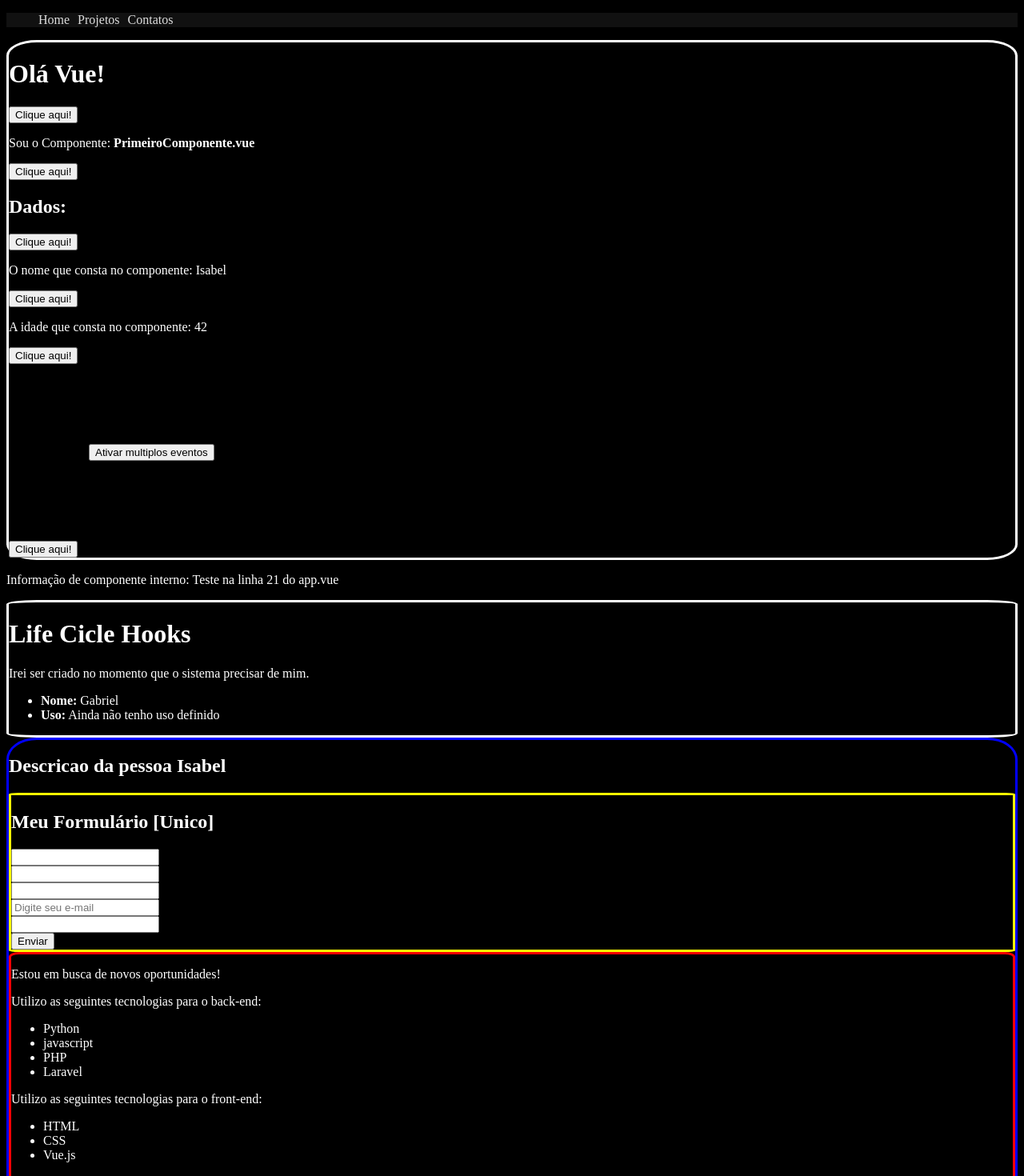
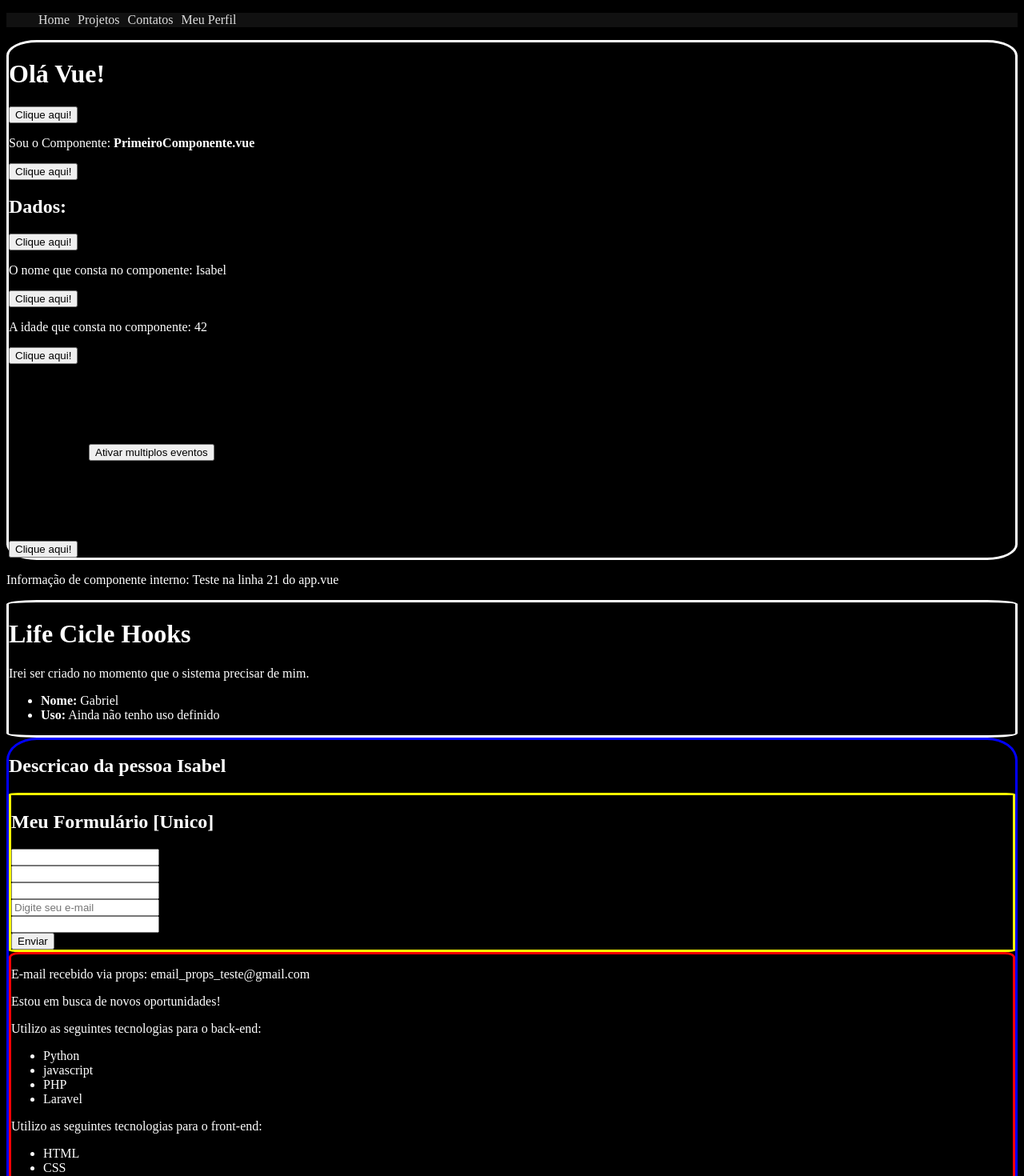
Before and after one commit to IsabelBoaventura/VueJs, a Vue app in the folder MatheusBasttisti/2_projeto_vue/: page / in a window 1280 px wide. Shown: the top 1470 px of the page at 80% size. Built offline with nearby package versions, Linux system fonts and the light colour scheme.

Commit message:
Finalizando aula 17

```diff
--- a/MatheusBasttisti/2_projeto_vue/src/App.vue
+++ b/MatheusBasttisti/2_projeto_vue/src/App.vue
@@ -2,7 +2,7 @@
     <div >
         <!-- <h1>Olá mundo!</h1> -->
         <!-- usar os componentes -->
-        <Header />
+        <Header :esta_logado="true" />
         <PrimeiroComponente />
         <p>Informação de componente interno: {{ testeAqui }}</p>
         <LifeCycle />
--- a/MatheusBasttisti/2_projeto_vue/src/components/Header.vue
+++ b/MatheusBasttisti/2_projeto_vue/src/components/Header.vue
@@ -4,13 +4,15 @@
             <li> <a href="#">Home</a></li>
             <li> <a href="#">Projetos</a></li>
             <li> <a href="#">Contatos</a></li>
+            <li v-if="esta_logado"> <a href="#">Meu Perfil</a> </li>
         </ul>
     </div>
 </template>
 
 <script>
 export default {
-    name: "Header"
+    name: "Header",
+    props: ["esta_logado"]
 }
 </script>
 
--- a/MatheusBasttisti/2_projeto_vue/src/components/Info.vue
+++ b/MatheusBasttisti/2_projeto_vue/src/components/Info.vue
@@ -1,7 +1,8 @@
 <template>
 
     <div style="border: solid 3px red; border-radius: 1%;">
-        <p v-if="esta_trabalhando">Estou trabalhando no momento.</p>
+        <p>E-mail recebido via props: {{ email }}</p>
+        <p v-if="esta_trabalhando">  === Aqui eu recebi o segudno  props <br>Estou trabalhando no momento.</p>
         <p v-else>Estou em busca de novos oportunidades! </p>
         <p>Utilizo as seguintes tecnologias para o back-end:</p>
         <ul >
@@ -27,7 +28,7 @@ sdsf
     </div>
 </template>
 
-<script  >
+<script>
     import Picture from './Picture.vue'
 
 
@@ -36,12 +37,15 @@ sdsf
         components: {
             Picture
         },
-
+        props:{
+            email: String,
+            esta_trabalhando: Boolean
+        },
         data() {
             return{
-                esta_trabalhando: false,
+                esta_trabalhando_original: false,
                 mostrar_email: false ,
-                email: "teste_email@email.com",
+                email_antigo: 'isabela@teste.com',
                 meu_link: "https://github.com/IsabelBoaventura",
                 textoBotao: "Mostrar e-mail",
                 backend_technologies: ["Python", "javascript", "PHP", "Laravel"],
@@ -66,7 +70,8 @@ sdsf
 
 
             }
-        }
+        },
+
 
     }
 </script>
--- a/MatheusBasttisti/2_projeto_vue/src/components/Pessoa.vue
+++ b/MatheusBasttisti/2_projeto_vue/src/components/Pessoa.vue
@@ -2,9 +2,8 @@
     <div style="border: solid 3px blue; border-radius: 3%;">
         <h2>Descricao da pessoa {{ nome }}</h2>
         <Form />
-        <Info email="email@teste.com" />
+        <Info :email= "email" :esta_trabalhando=false  />
     </div>
-
 
 </template>
 
@@ -19,7 +18,9 @@
         },
         data() {
             return{
-                nome: 'Isabel'
+                nome: 'Isabel',
+                email: "email_props_teste@gmail.com",
+                esta_trabalhando_2: false
 
             }
         }
```
Also changed, not shown: 1 other file (tests, documents, lock files or other folders).
